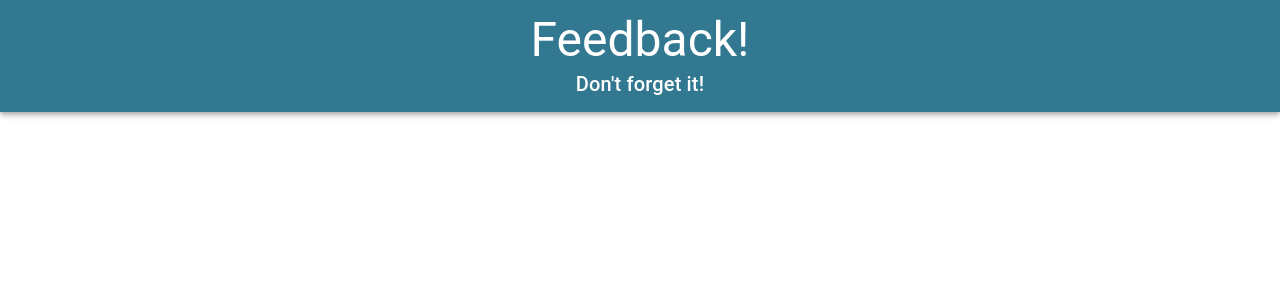
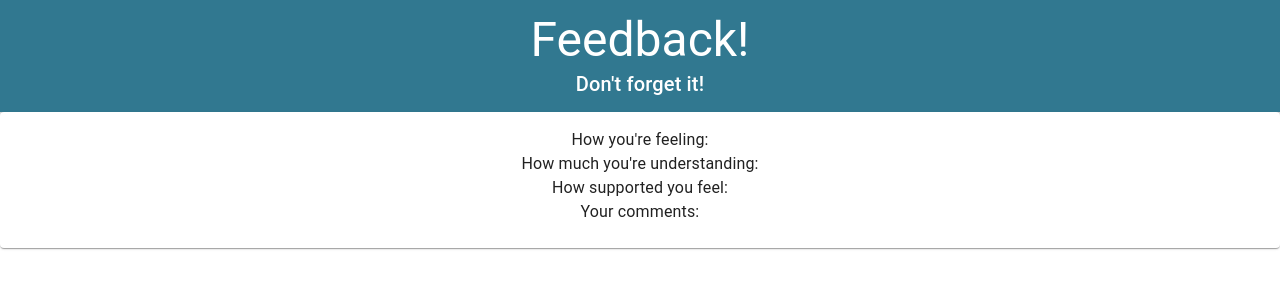
Before and after one commit to lonsnw/redux-feedback-loop, a React (Vite) app: page /review in a window 1280 px wide. Shown: the top 300 px of the page. Built offline with nearby package versions, Linux system fonts and the light colour scheme.

Commit message:
Adding basic display functionality on Review; have not added database functionality

```diff
--- a/src/components/Review/Review.jsx
+++ b/src/components/Review/Review.jsx
@@ -1,14 +1,18 @@
 import { useSelector } from 'react-redux';
+import { Card, CardContent, Button, Typography} from '@mui/material';
 
 function Review() {
     const feedback = useSelector(store => store.feedback);
 
     return(
-        <>
-        {feedback.map((entry, i) =>
-            <li key={i}> {entry}</li>
-        )}
-        </>
+        <Card>
+            <CardContent>
+                <Typography>How you're feeling: {feedback[0]}</Typography>
+                <Typography>How much you're understanding: {feedback[1]}</Typography>
+                <Typography>How supported you feel: {feedback[2]}</Typography>
+                <Typography>Your comments: {feedback[3]}</Typography>
+            </CardContent>
+        </Card>
     )
 }
 
```
